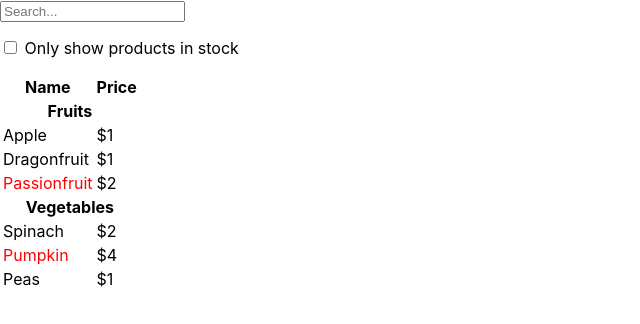
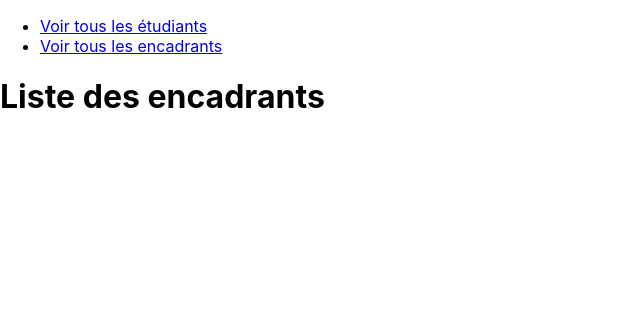
Before and after one commit to RhofirAbdelali/gstagesreact, a React (Create React App) app: page /supervisors in a window 1280 px wide. Shown: the top 324 px of the page, without its empty margins (0-640 px from the left). Built offline with nearby package versions, Linux system fonts and the light colour scheme.

Commit message:
Atelier 1 : Intégration du React Router avec les pages Étudiants et Encadrants via la NavBar

```diff
--- a/package.json
+++ b/package.json
@@ -8,6 +8,7 @@
     "@testing-library/user-event": "^13.5.0",
     "react": "^18.3.1",
     "react-dom": "^18.3.1",
+    "react-router-dom": "^6.27.0",
     "react-scripts": "5.0.1",
     "web-vitals": "^2.1.4"
   },
--- a/src/App.js
+++ b/src/App.js
@@ -1,17 +1,20 @@
 import React from 'react';
-import FilterableProductTable from './FilterableProductTable';
-
-const PRODUCTS = [
-    { category: "Fruits", price: "$1", stocked: true, name: "Apple" },
-    { category: "Fruits", price: "$1", stocked: true, name: "Dragonfruit" },
-    { category: "Fruits", price: "$2", stocked: false, name: "Passionfruit" },
-    { category: "Vegetables", price: "$2", stocked: true, name: "Spinach" },
-    { category: "Vegetables", price: "$4", stocked: false, name: "Pumpkin" },
-    { category: "Vegetables", price: "$1", stocked: true, name: "Peas" }
-];
+import { BrowserRouter, Routes, Route, Link } from 'react-router-dom';
+import Students from './Students';
+import Supervisors from './Supervisors';
+import Layout from './Layout';
 
 function App() {
-    return <FilterableProductTable products={PRODUCTS} />;
+    return (
+        <BrowserRouter>
+            <Routes>
+                <Route path="/" element={<Layout />}>
+                    <Route path="students" element={<Students />} />
+                    <Route path="supervisors" element={<Supervisors />} />
+                </Route>
+            </Routes>
+        </BrowserRouter>
+    );
 }
 
 export default App;
--- a/src/FilterableProductTable.js
+++ /dev/null
@@ -1,26 +0,0 @@
-import React, { useState } from 'react';
-import SearchBar from './SearchBar';
-import ProductTable from './ProductTable';
-
-function FilterableProductTable({ products }) {
-    const [filterText, setFilterText] = useState('');
-    const [inStockOnly, setInStockOnly] = useState(false);
-
-    return (
-        <div>
-            <SearchBar
-                filterText={filterText}
-                inStockOnly={inStockOnly}
-                onFilterTextChange={setFilterText}
-                onInStockChange={setInStockOnly}
-            />
-            <ProductTable
-                products={products}
-                filterText={filterText}
-                inStockOnly={inStockOnly}
-            />
-        </div>
-    );
-}
-
-export default FilterableProductTable;
--- /dev/null
+++ b/src/Layout.js
@@ -0,0 +1,20 @@
+import { Outlet, Link } from "react-router-dom";
+import React from "react";
+const Layout = () => {
+    return (
+        <>
+            <nav>
+                <ul>
+                    <li>
+                        <Link to="/students">Voir tous les étudiants</Link>
+                    </li>
+                    <li>
+                        <Link to="/supervisors">Voir tous les encadrants</Link>
+                    </li>
+                </ul>
+            </nav>
+            <Outlet/>
+        </>
+    )
+};
+export default Layout;
--- a/src/ProductCategoryRow.js
+++ /dev/null
@@ -1,11 +0,0 @@
-import React from 'react';
-
-function ProductCategoryRow({ category }) {
-    return (
-        <tr>
-            <th colSpan="2">{category}</th>
-        </tr>
-    );
-}
-
-export default ProductCategoryRow;
--- a/src/ProductRow.js
+++ /dev/null
@@ -1,14 +0,0 @@
-import React from 'react';
-
-function ProductRow({ product }) {
-    const name = product.stocked ? product.name : <span style={{ color: 'red' }}>{product.name}</span>;
-
-    return (
-        <tr>
-            <td>{name}</td>
-            <td>{product.price}</td>
-        </tr>
-    );
-}
-
-export default ProductRow;
--- a/src/ProductTable.js
+++ /dev/null
@@ -1,46 +0,0 @@
-import React from 'react';
-import ProductCategoryRow from './ProductCategoryRow';
-import ProductRow from './ProductRow';
-
-function ProductTable({ products, filterText, inStockOnly }) {
-    const rows = [];
-    let lastCategory = null;
-
-    products.forEach((product) => {
-        if (product.name.toLowerCase().indexOf(filterText.toLowerCase()) === -1) {
-            return;
-        }
-        if (inStockOnly && !product.stocked) {
-            return;
-        }
-        if (product.category !== lastCategory) {
-            rows.push(
-                <ProductCategoryRow
-                    category={product.category}
-                    key={product.category}
-                />
-            );
-        }
-        rows.push(
-            <ProductRow
-                product={product}
-                key={product.name}
-            />
-        );
-        lastCategory = product.category;
-    });
-
-    return (
-        <table>
-            <thead>
-            <tr>
-                <th>Name</th>
-                <th>Price</th>
-            </tr>
-            </thead>
-            <tbody>{rows}</tbody>
-        </table>
-    );
-}
-
-export default ProductTable;
--- a/src/SearchBar.js
+++ /dev/null
@@ -1,25 +0,0 @@
-import React from 'react';
-
-function SearchBar({ filterText, inStockOnly, onFilterTextChange, onInStockChange }) {
-    return (
-        <form>
-            <input
-                type="text"
-                placeholder="Search..."
-                value={filterText}
-                onChange={(e) => onFilterTextChange(e.target.value)}
-            />
-            <p>
-                <input
-                    type="checkbox"
-                    checked={inStockOnly}
-                    onChange={(e) => onInStockChange(e.target.checked)}
-                />
-                {' '}
-                Only show products in stock
-            </p>
-        </form>
-    );
-}
-
-export default SearchBar;
--- /dev/null
+++ b/src/Students.js
@@ -0,0 +1,11 @@
+import React from 'react';
+
+function Students() {
+    return (
+        <div>
+            <h1>Liste des étudiants</h1>
+        </div>
+    );
+}
+
+export default Students;
--- /dev/null
+++ b/src/Supervisors.js
@@ -0,0 +1,11 @@
+import React from 'react';
+
+function Supervisors() {
+    return (
+        <div>
+            <h1>Liste des encadrants</h1>
+        </div>
+    );
+}
+
+export default Supervisors;
```
Also changed, not shown: 1 other file (tests, documents, lock files or other folders).
